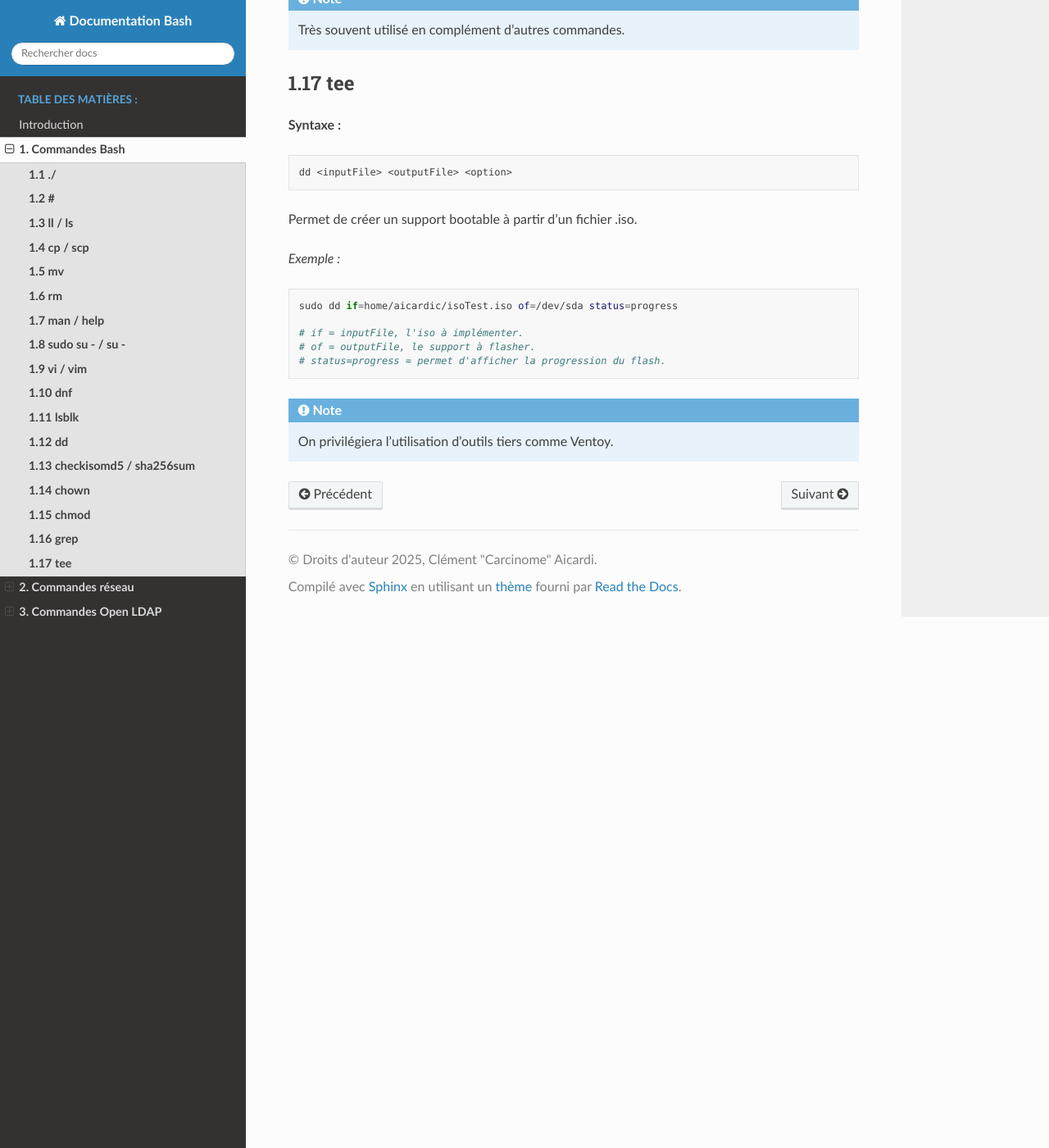
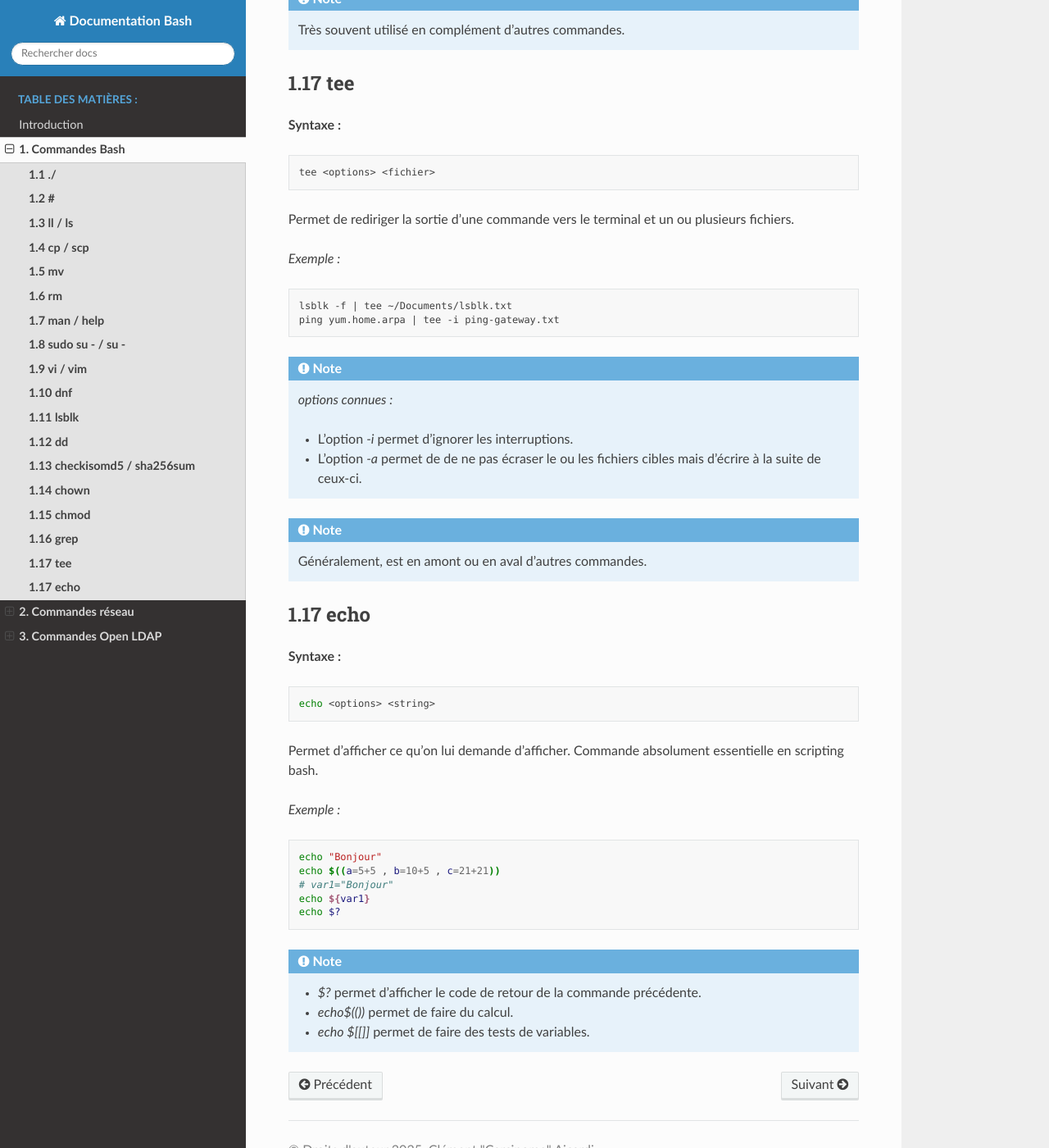
Before and after one commit to Carcinome/documentationBash, a Sphinx documentation site: the page built from source/commandes_bash.rst, in a window 1280 px wide and 1400 px high, scrolled down 11035 px. Shown: the whole window at 82% size. Built offline with Sphinx 7.4.7 and the Read the Docs theme 3.1.0, drawn with Linux system fonts in a browser that asks for light colours.

Commit message:
Mise à jour documentation

```diff
--- a/source/commandes_bash.rst
+++ b/source/commandes_bash.rst
@@ -527,21 +527,52 @@ Permet de chercher des motifs et des chaînes de caractères.
 
 .. code-block:: bash
 
-    dd <inputFile> <outputFile> <option>
+    tee <options> <fichier>
 
 
-Permet de créer un support bootable à partir d'un fichier .iso.
+Permet de rediriger la sortie d'une commande vers le terminal et un ou plusieurs fichiers.
 
 *Exemple :*
 
 .. code-block:: bash
 
-    sudo dd if=home/aicardic/isoTest.iso of=/dev/sda status=progress
+    lsblk -f | tee ~/Documents/lsblk.txt
+    ping yum.home.arpa | tee -i ping-gateway.txt
 
-    # if = inputFile, l'iso à implémenter.
-    # of = outputFile, le support à flasher.
-    # status=progress = permet d'afficher la progression du flash.
+.. note:: *options connues :*
+
+    - L'option `-i` permet d'ignorer les interruptions.
+    - L'option `-a` permet de de ne pas écraser le ou les fichiers cibles mais d'écrire à la suite de ceux-ci.
 
 .. note::
 
-    On privilégiera l'utilisation d'outils tiers comme Ventoy.
+    Généralement, est en amont ou en aval d'autres commandes.
+
+
+**1.17 echo**
+^^^^^^^^^^^^^
+
+**Syntaxe :**
+
+.. code-block:: bash
+
+    echo <options> <string>
+
+
+Permet d'afficher ce qu'on lui demande d'afficher. Commande absolument essentielle en scripting bash.
+
+*Exemple :*
+
+.. code-block:: bash
+
+    echo "Bonjour"
+    echo $((a=5+5 , b=10+5 , c=21+21))
+    # var1="Bonjour"
+    echo ${var1}
+    echo $?
+
+.. note::
+
+    - `$?` permet d'afficher le code de retour de la commande précédente.
+    - `echo$(())` permet de faire du calcul.
+    - `echo $[[]]` permet de faire des tests de variables.
```
Also changed, not shown: 9 other files.
